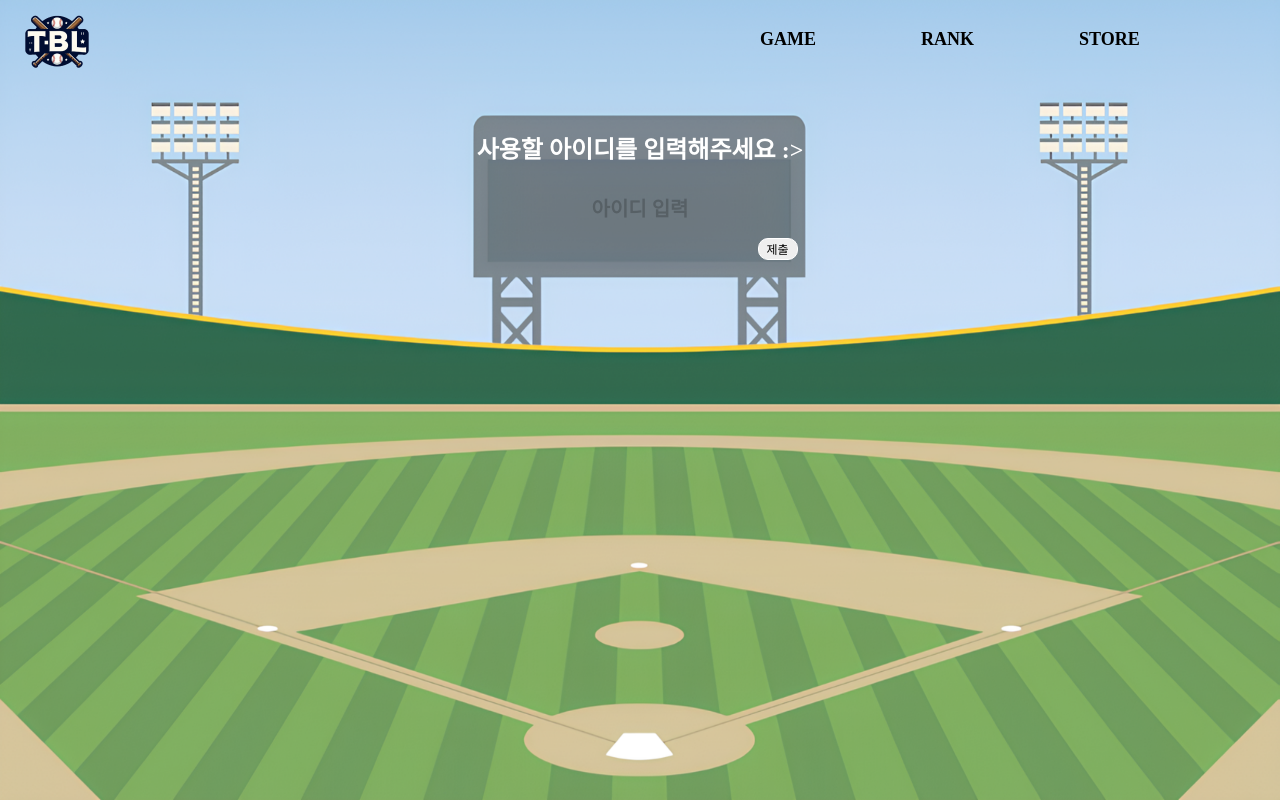
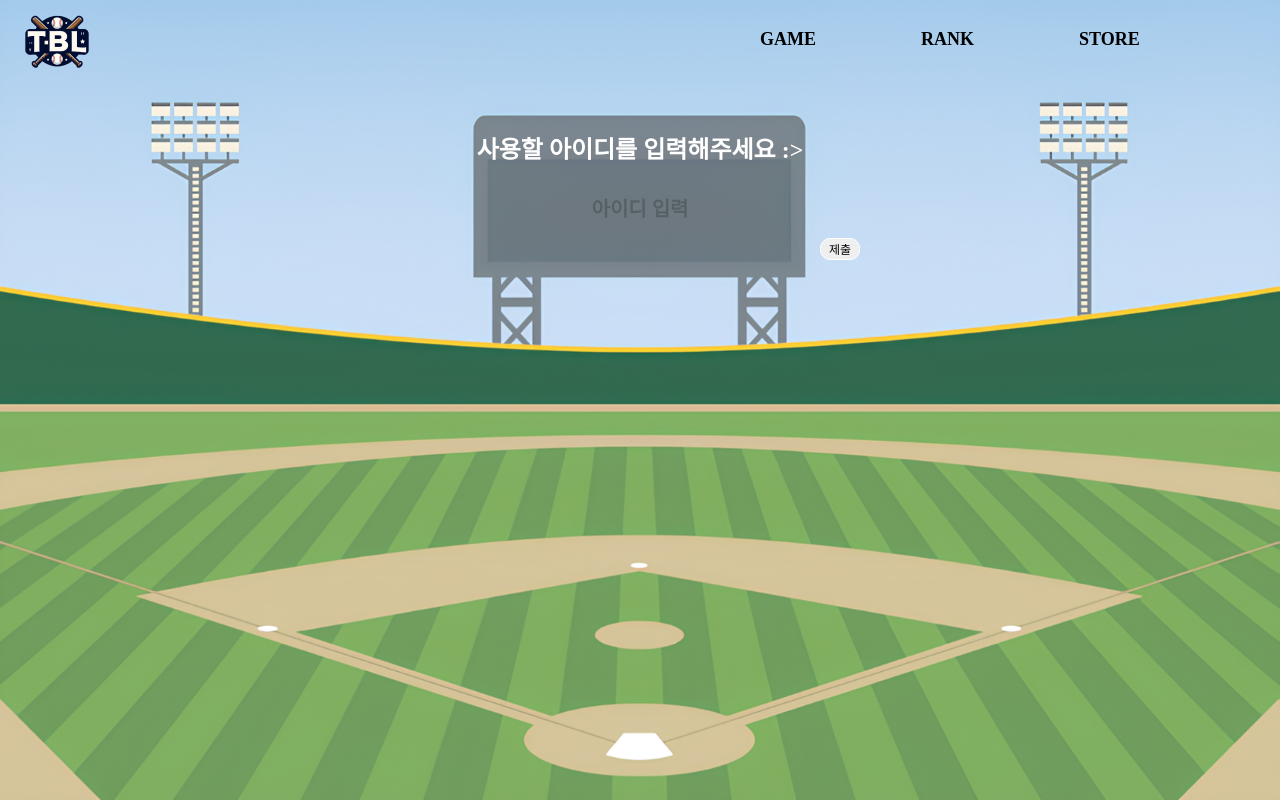
Before and after one commit to bhark065/TBalLom, a Django app: page /tballom/ in a window 1280 px wide. Run offline with Django 5.2, Linux system fonts and the light colour scheme; some web fonts are replaced.

Commit message:
Style: button margin 수정

```diff
--- a/tballom/static/css/tballom_name.css
+++ b/tballom/static/css/tballom_name.css
@@ -42,6 +42,6 @@ button {
     font-size: 12px;
     border-radius: 10px;
     border: 1px solid #FFF;
-    margin: -20px 0 0 275px;
+    margin: -20px 0 0 400px;
     font-family: var(--pretendard-font);
 }
```
